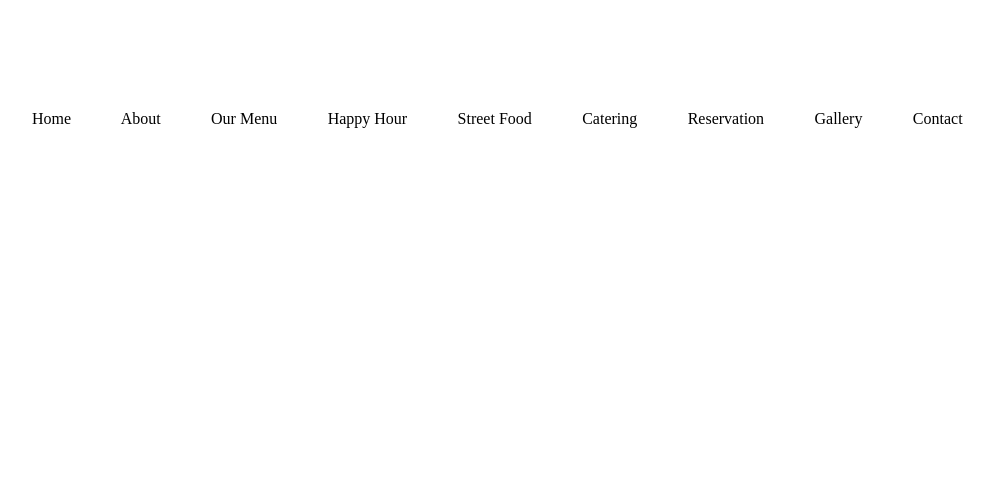
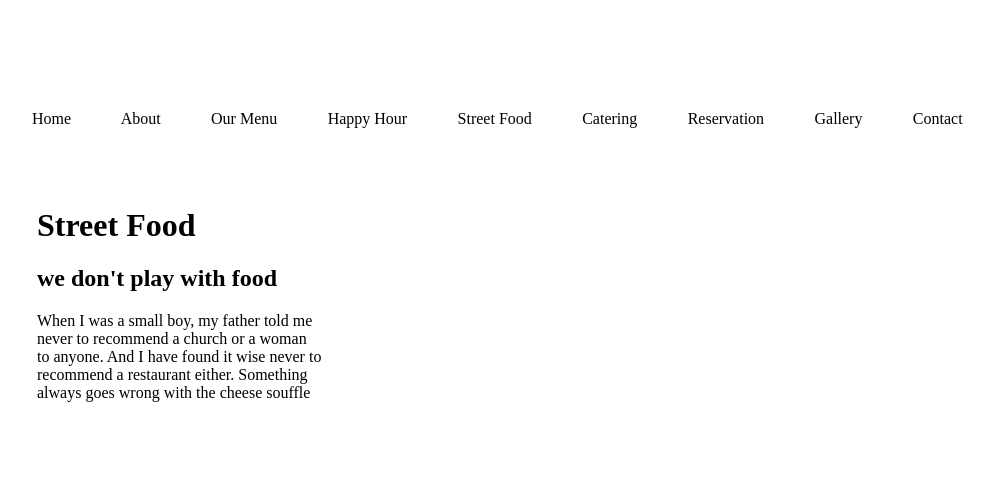
Before and after one commit to kimutaimeshack/FarewayStreetFood, a plain HTML site: page index.html in a window 1280 px wide. Shown: the top 504 px of the page, without its empty margins (46-1040 px from the left). Drawn offline with Linux system fonts and the light colour scheme.

Commit message:
add the street food content box and style it

```diff
--- a/index.html
+++ b/index.html
@@ -20,6 +20,15 @@
           <a href="#Contact">Contact</a>
         </ul>
           </nav>
+
+          <div class="first">
+              <h1>Street <span>Food</span></h1>
+              <h2>we don't play with food</h2>
+              <p>When I was a small boy, my father told me never to recommend
+              a church or a woman to anyone. And I have found it wise never to recommend
+            a restaurant either. Something always goes wrong with the cheese souffle</p>
+
+          </div>
         </div>
 
 
--- a/style.css
+++ b/style.css
@@ -1,4 +1,8 @@
 
+body,html {
+font-family:Poppins;
+text-color:EAAB1B
+}
 
 .container{
   width: 100%;
@@ -13,10 +17,14 @@ nav {
    margin-right: 0%;
 }
 
-body,html {
-font-family:Poppins;
-text-color:EAAB1B
+.first{
+  padding: 15px;
+  height: 300px;
+  width: 285px;
+  box-sizing: content-box;
 }
+
+
 .eatingtogether{
   height: 100% ;
   width: 100%;
```
